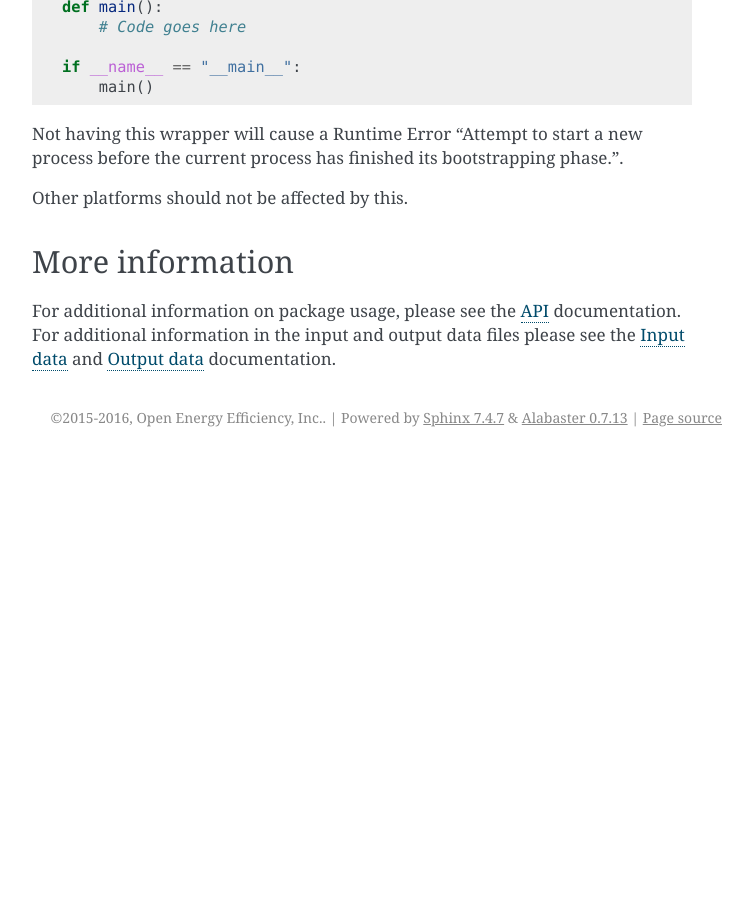
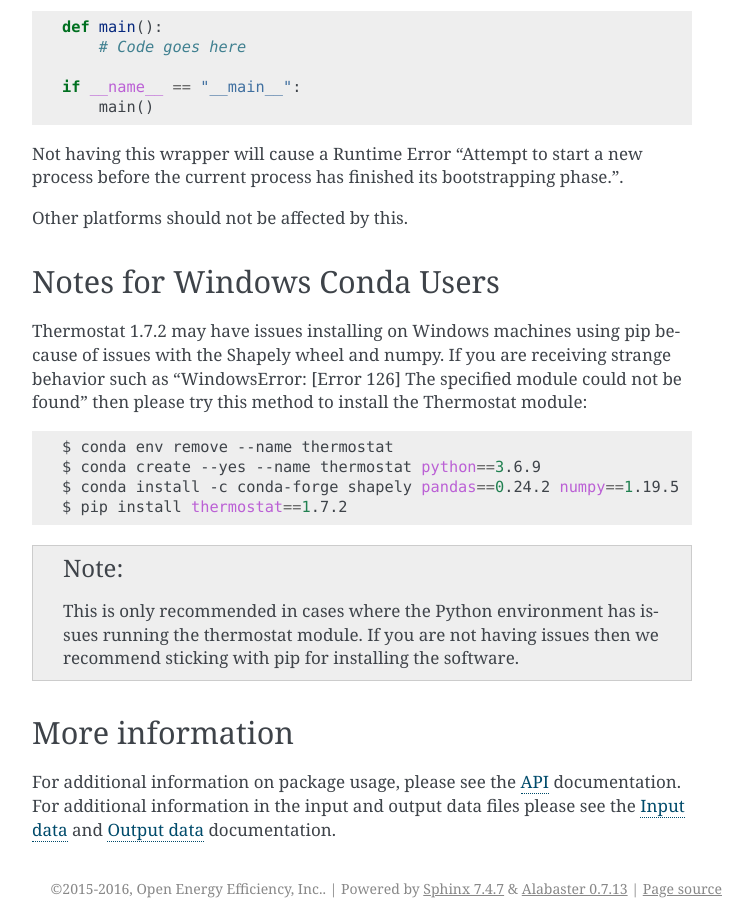
Before and after one commit to EPAENERGYSTAR/epathermostat, a Sphinx documentation site: the page built from docs/tutorial.rst, in a window 1280 px wide and 900 px high, scrolled down 6357 px. Shown: the whole window, without its empty margins (388-1141 px from the left). Built offline with Sphinx 7.4.7, drawn with Linux system fonts in a browser that asks for light colours; before the commit the page ends 6814 px from its top, so only the background shows below that; some of the changed text lies outside the part shown.

Commit message:
Updating the tutorial to include conda instructions

```diff
--- a/docs/tutorial.rst
+++ b/docs/tutorial.rst
@@ -23,8 +23,9 @@ make it easier to debug.
     (venv)$ pip install thermostat
 
     # if using conda (see note below - conda is distributed with Anaconda)
-    $ conda create --yes --name thermostat pandas
-    $ source activate thermostat
+    # Certain Windows installations may have issues with Thermostat 1.7.2. See "Windows Notes" below.
+    $ conda create --yes --name thermostat pip
+    $ conda activate thermostat
     (thermostat)$ pip install thermostat
 
     # If using pipenv (see https://github.com/pypa/pipenv)
@@ -84,7 +85,7 @@ Previous versions of the package are available on `github <https://github.com/EP
     as `numpy` or `scipy`, we recommend installing and using the free
     `Anaconda <https://www.continuum.io/downloads>`_ Python distribution by
     Continuum Analytics. It contains many of the numeric and scientific
-    packages used by this package and has installers for Python 2.7 and 3.5 for
+    packages used by this package and has installers for Python 3.6 and later for
     Windows, Mac OS X and Linux.
 
 Once you have verified a correct installation, import the necessary methods
@@ -326,6 +327,24 @@ Not having this wrapper will cause a Runtime Error "Attempt to start a new proce
 
 Other platforms should not be affected by this.
 
+Notes for Windows Conda Users
+-----------------------------
+
+Thermostat 1.7.2 may have issues installing on Windows machines using pip because of issues with the Shapely wheel and numpy. If you are receiving strange behavior such as "WindowsError: [Error 126] The specified module could not be found" then please try this method to install the Thermostat module:
+
+.. code-block:: bash
+
+    $ conda env remove --name thermostat
+    $ conda create --yes --name thermostat python==3.6.9
+    $ conda install -c conda-forge shapely pandas==0.24.2 numpy==1.19.5
+    $ pip install thermostat==1.7.2
+
+.. note::
+
+   This is only recommended in cases where the Python environment has issues
+   running the thermostat module. If you are not having issues then we
+   recommend sticking with pip for installing the software.
+
 More information
 ----------------
 
```
